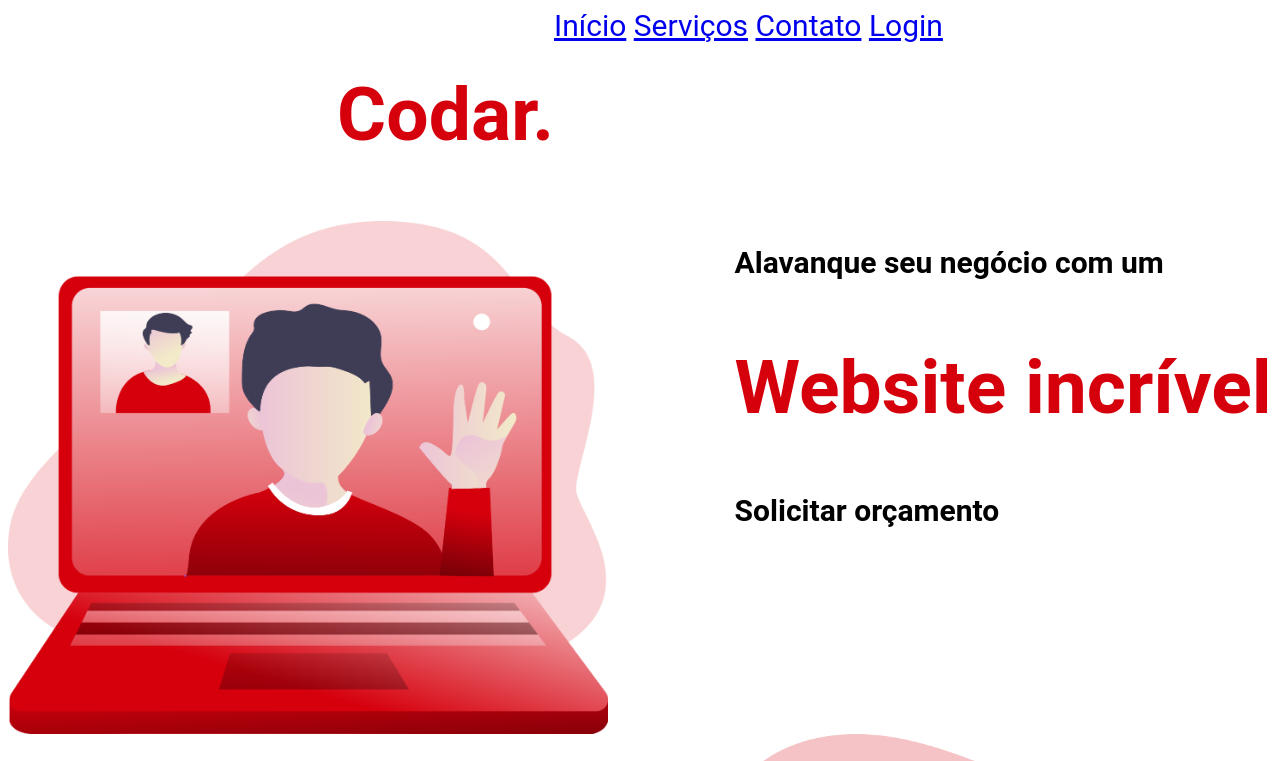
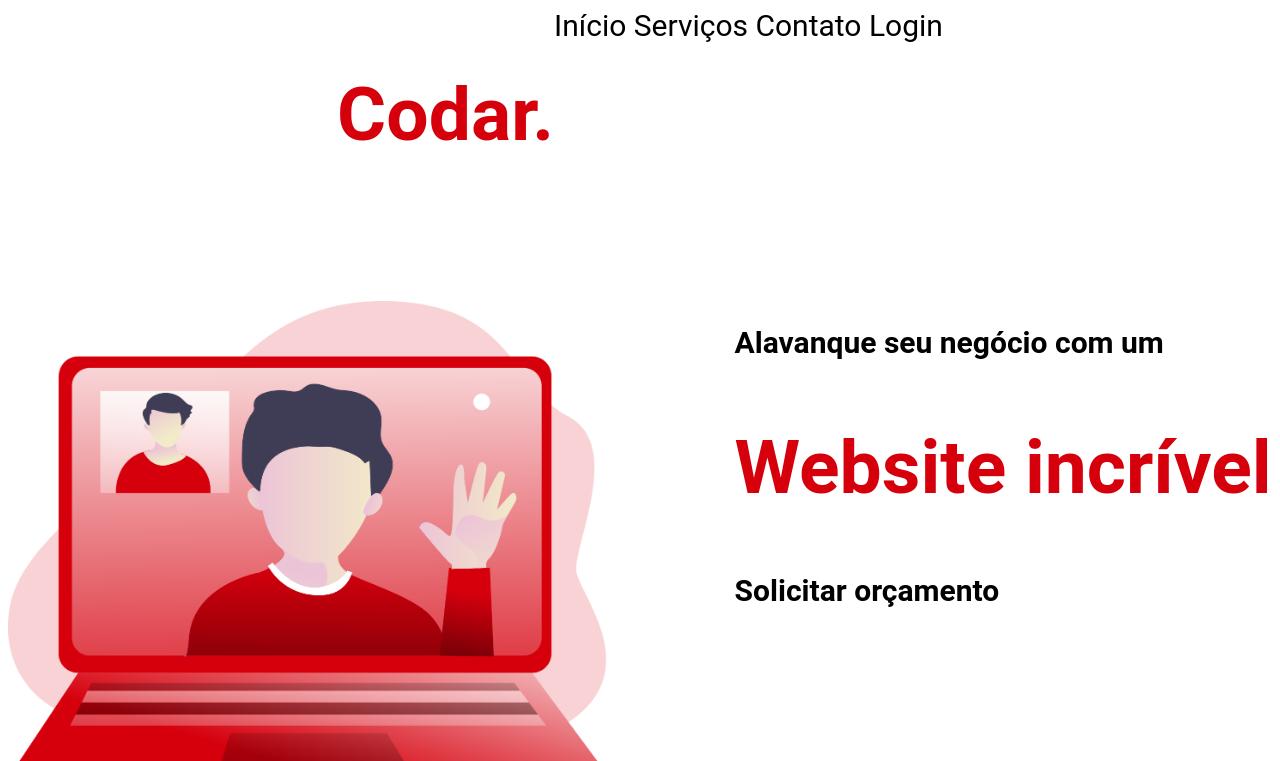
Before and after one commit to joanadecastro/devchallenge-codar, a plain HTML site: page index.html in a window 1280 px wide. Shown: the top 761 px of the page. Drawn offline with Linux system fonts and the light colour scheme.

Commit message:
structure 3

```diff
--- a/index.html
+++ b/index.html
@@ -15,14 +15,14 @@
       <h1>Codar.</h1>
 
       <nav>
-        <a href="#">Início</a>
-        <a href="#">Serviços</a>
-        <a href="#">Contato</a>
-        <a href="#">Login</a>
+        <a class="nav" href="#">Início</a>
+        <a class="nav" href="#">Serviços</a>
+        <a class="nav" href="#">Contato</a>
+        <a class="nav" href="#">Login</a>
       </nav>
     </section>
 
-    <section class="section_l">
+    <section class="section_l" id="section_2">
       <img
         class="video_call"
         src="assets/video_call.png"
@@ -36,7 +36,7 @@
       </div>
     </section>
 
-    <section class="section_l">
+    <section class="section_l" id="section_3">
       <ul class="section_m2">
         <li>Domínio personalizado</li>
         <li>Hospedagem</li>
@@ -54,6 +54,14 @@
       />
     </section>
 
+    <section>
+      <h2>Nossa equipe está à disposição!</h2>
+      <div>
+        <h2>Celular</h2>
+        <h2>Ligamos pra você</h2>
+      </div>
+    </section>
+
     Nossa equipe está à disposição! Celular Ligamos pra você Já tive
     experiências com outras 4 empresas da área e a Codar é sem sombra de dúvidas
     superior em todos os aspectos. Pedro Ferreira Construtora Minari Processos
--- a/style/index.css
+++ b/style/index.css
@@ -15,8 +15,13 @@ h1 {
 
 h2,
 .section_m2,
-nav {
+.nav {
   font-size: 30px;
+  color: black;
+}
+
+.nav {
+  text-decoration: none;
 }
 
 .section_l,
@@ -49,3 +54,8 @@ footer {
   background-color: black;
   height: 20vh;
 }
+
+#section_2 {
+  margin-bottom: 200px;
+  margin-top: 80px;
+}
```
